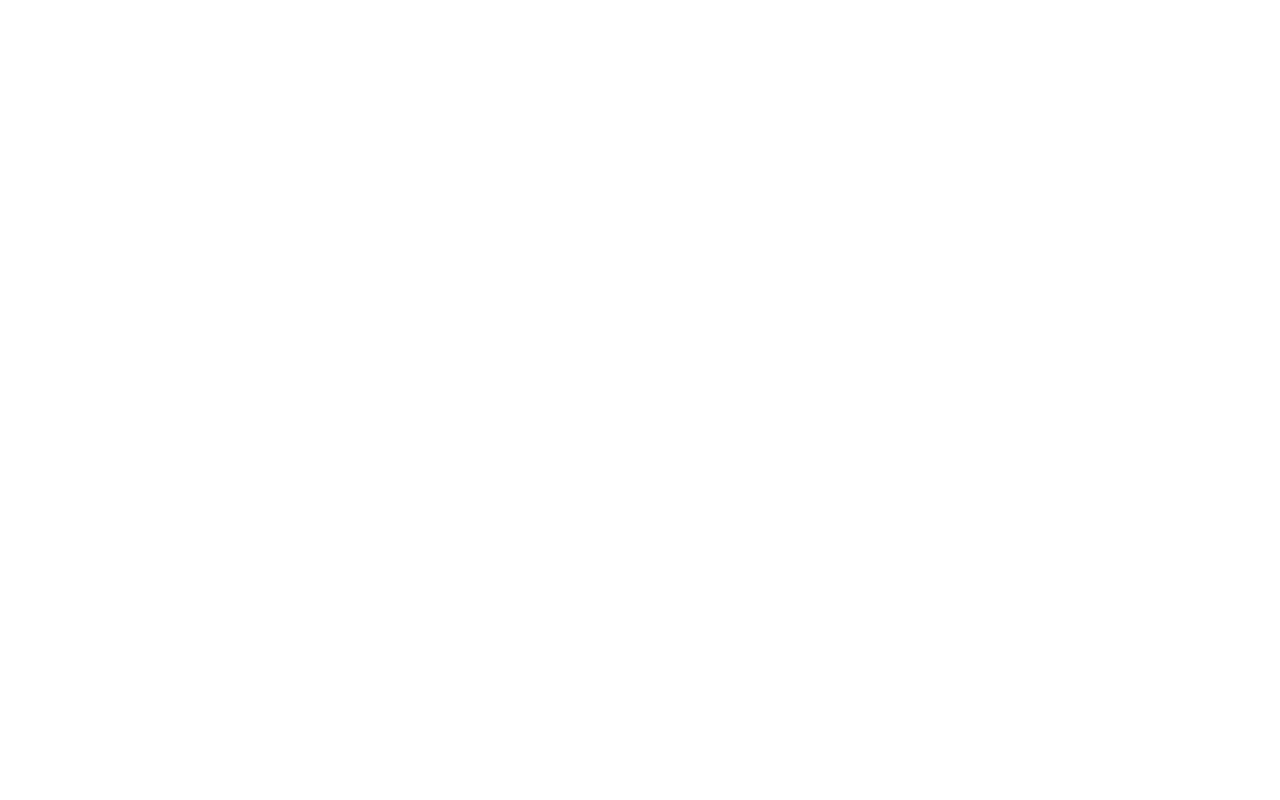
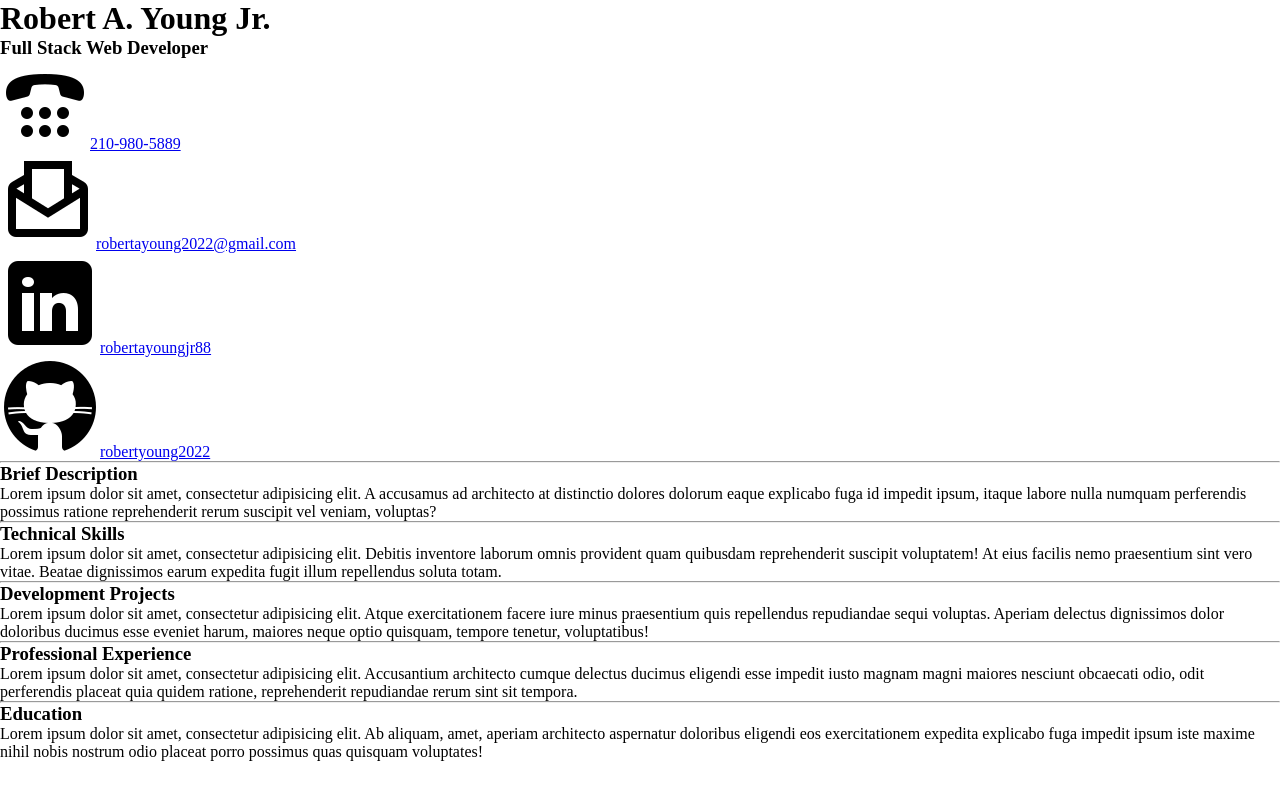
Before and after one commit to RobertYoung2022/online-resume, a plain HTML site: page index.html in a window 1280 px wide. Drawn offline with Linux system fonts and the light colour scheme.

Commit message:
html first draft complete

```diff
--- a/index.html
+++ b/index.html
@@ -5,9 +5,53 @@
     <meta name="viewport"
           content="width=device-width, user-scalable=no, initial-scale=1.0, maximum-scale=1.0, minimum-scale=1.0">
     <meta http-equiv="X-UA-Compatible" content="ie=edge">
+    <link rel="stylesheet" href="main.css">
     <title>My Resume</title>
 </head>
 <body>
+    <div class="header-container">
+        <h1>Robert A. Young Jr.</h1>
+        <h3>Full Stack Web Developer</h3>
+        <div id="number-icon" class="icon-item-item"><a href="#"><img src="../online-resume/icons8-number-pad-90.png" alt="number-icon">210-980-5889</a></div>
+        <div id="email-icon" class="icon-item"><a href="#"><img src="../online-resume/icons8-email-open-96.png" alt="email-icon">robertayoung2022@gmail.com</a></div>
+        <div id="linkedin-icon" class="icon-item"><a href="#"><img src="../online-resume/icons8-linkedin-100.png" alt="linkedin-icon">robertayoungjr88</a></div>
+        <div id="github-icon" class="icon-item"><a href="#"><img src="../online-resume/icons8-github-100.png" alt="github-icon">robertyoung2022</a></div>
+        <hr>
+    </div>
+    <div id="brief-box" class="brief-container">
+        <h3>Brief Description</h3>
+        <p>
+            Lorem ipsum dolor sit amet, consectetur adipisicing elit. A accusamus ad architecto at distinctio dolores dolorum eaque explicabo fuga id impedit ipsum, itaque labore nulla numquam perferendis possimus ratione reprehenderit rerum suscipit vel veniam, voluptas?
+        </p>
+        <hr>
+    </div>
+    <div id="tech-skill-box" class="tech-skill-container">
+      <h3>Technical Skills</h3>
+        <p>
+            Lorem ipsum dolor sit amet, consectetur adipisicing elit. Debitis inventore laborum omnis provident quam quibusdam reprehenderit suscipit voluptatem! At eius facilis nemo praesentium sint vero vitae. Beatae dignissimos earum expedita fugit illum repellendus soluta totam.
+        </p>
+        <hr>
+    </div>
+    <div id="dev-box" class="dev-container">
+        <h3>Development Projects</h3>
+        <p>
+            Lorem ipsum dolor sit amet, consectetur adipisicing elit. Atque exercitationem facere iure minus praesentium quis repellendus repudiandae sequi voluptas. Aperiam delectus dignissimos dolor doloribus ducimus esse eveniet harum, maiores neque optio quisquam, tempore tenetur, voluptatibus!
+        </p>
+        <hr>
+    </div>
+    <div id="experience-box" class="experience-container">
+        <h3>Professional Experience</h3>
+        <p>
+            Lorem ipsum dolor sit amet, consectetur adipisicing elit. Accusantium architecto cumque delectus ducimus eligendi esse impedit iusto magnam magni maiores nesciunt obcaecati odio, odit perferendis placeat quia quidem ratione, reprehenderit repudiandae rerum sint sit tempora.
+        </p>
+        <hr>
+    </div>
+    <div id="education-box" class="education-container">
+        <h3>Education</h3>
+        <p>
+            Lorem ipsum dolor sit amet, consectetur adipisicing elit. Ab aliquam, amet, aperiam architecto aspernatur doloribus eligendi eos exercitationem expedita explicabo fuga impedit ipsum iste maxime nihil nobis nostrum odio placeat porro possimus quas quisquam voluptates!
+        </p>
 
+    </div>
 </body>
 </html>
--- a/main.css
+++ b/main.css
@@ -0,0 +1,3 @@
+*{
+    margin: 0;
+}
```
Also changed, not shown: icons8-email-open-96.png (added), icons8-github-100.png (added), icons8-linkedin-100.png (added), icons8-number-pad-90.png (added).
